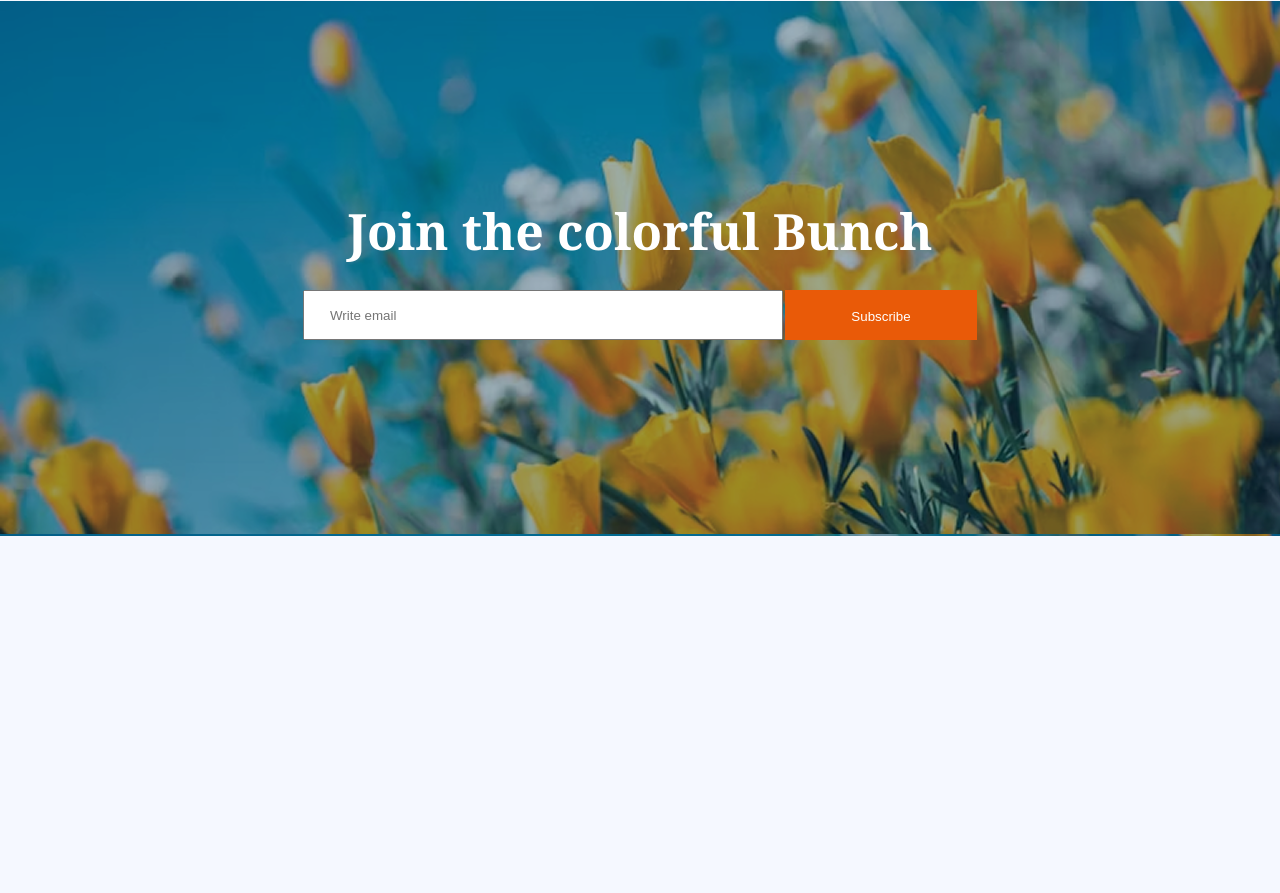
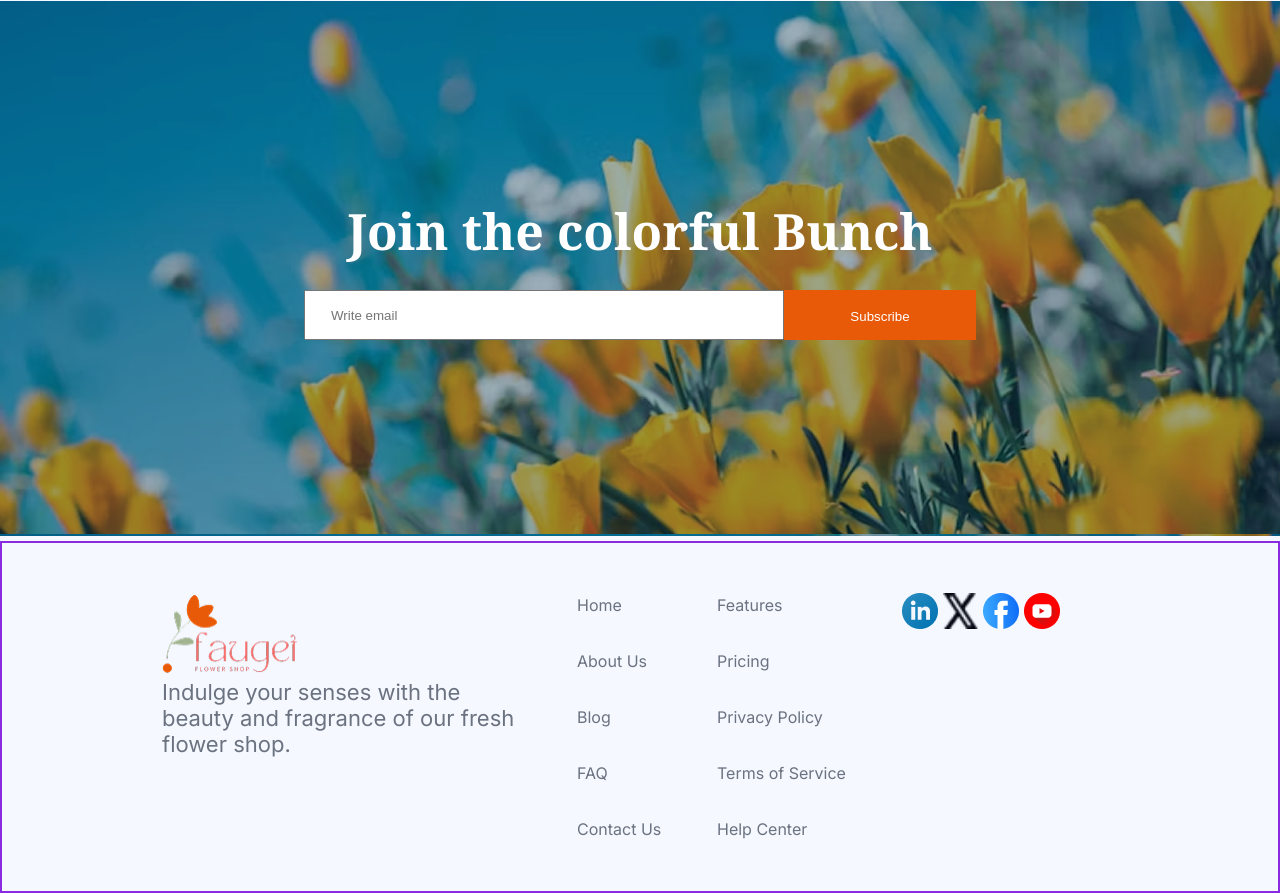
Before and after one commit to Ariful3031/flower-responsive-assingment-repo, a plain HTML site: page index.html in a window 1280 px wide. Shown: the part 3085-3978 px from the top of the page. Before the commit the page ends 3631 px from the top, so only its background shows below. Drawn offline with Linux system fonts and the light colour scheme.

Commit message:
added to the footer section in te sidee

```diff
--- a/index.html
+++ b/index.html
@@ -181,10 +181,36 @@
             </div>
 
         </section>
-
-
-
     </main>
+    <!-- footer section starts -->
+    <footer class="inter-font">
+        <div class="footer-container">
+            <div class="footer-tittle">
+                <img src="./assets/logo.png" alt="">
+                <p>Indulge your senses with the beauty and fragrance of our fresh flower shop. </p>
+            </div>
+            <div class="footer-home">
+                <a href="">Home</a>
+                <a href="">About Us</a>
+                <a href="">Blog</a>
+                <a href="">FAQ</a>
+                <a href="">Contact Us</a>
+            </div>
+            <div class="footer-features">
+                <a href="">Features</a>
+                <a href="">Pricing</a>
+                <a href="">Privacy Policy</a>
+                <a href="">Terms of Service</a>
+                <a href="">Help Center</a>
+            </div>
+            <div class="footer-icon">
+                <img src="./assets/icon-linkedin.png" alt="">
+                <img src="./assets/icon-twitter.png" alt="">
+                <img src="./assets/icon-facebook.png" alt="">
+                <img src="./assets/icon-youtube.png" alt="">
+            </div>
+        </div>
+    </footer>
 </body>
 
 </html>
--- a/styles.css
+++ b/styles.css
@@ -340,7 +340,7 @@ body {
 }
 
 /* layout section starts */
-.bloom-plant {}
+
 
 .layout-section {
     margin: 0 auto;
@@ -427,7 +427,7 @@ body {
     width: 75%;
     display: flex;
     justify-content: center;
-    gap: 2px;
+    gap: 0px;
 }
 
 .join-container {
@@ -440,7 +440,7 @@ body {
     width: 100%;
     height: 535px;
     margin-top: 110px;
-    margin-bottom: 10px;
+
 }
 
 .join-container h3 {
@@ -465,6 +465,53 @@ body {
     padding: 19px 54px;
     border: none;
 }
+
+/* footer section starts */
+.footer-container {
+    margin: 0 auto;
+    display: grid;
+    grid-template-columns: 360px 85px 130px 216px;
+    justify-content: space-between;
+    padding: 50px 160px;
+    margin-top: 5px;
+    border: 2px solid blueviolet;
+}
+
+.footer-tittle img {
+    width: 135px;
+    height: 82px;
+}
+
+.footer-tittle p {
+    font-size: 22px;
+    color: #6B7280;
+}
+
+.footer-home a,
+.footer-features a {
+    text-decoration: none;
+    line-height: 24px;
+    color: #6B7280;
+}
+
+.footer-icon img {
+    width: 36px;
+    height: 36px;
+}
+
+.footer-tittle {
+    width: 359px;
+    height: 180px;
+}
+
+.footer-home,
+.footer-features {
+    display: flex;
+    flex-direction: column;
+    gap: 32px;
+}
+
+
 
 
 
@@ -615,4 +662,11 @@ body {
         width: 40%;
     }
 
+    /* footer section starts */
+    .footer-container {
+        grid-template-columns: repeat(1, 1fr);
+        gap: 32px;
+        padding: 50px 15px;
+    }
+
 }
```
